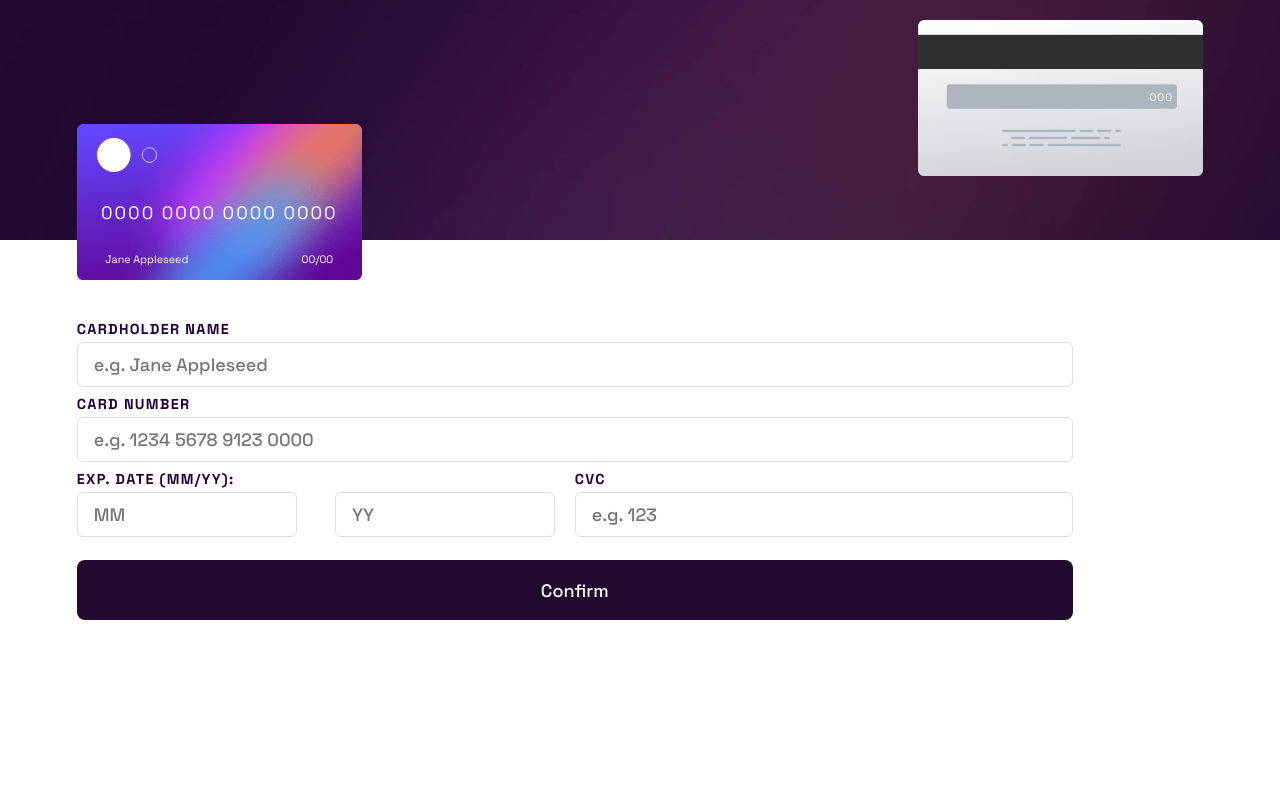
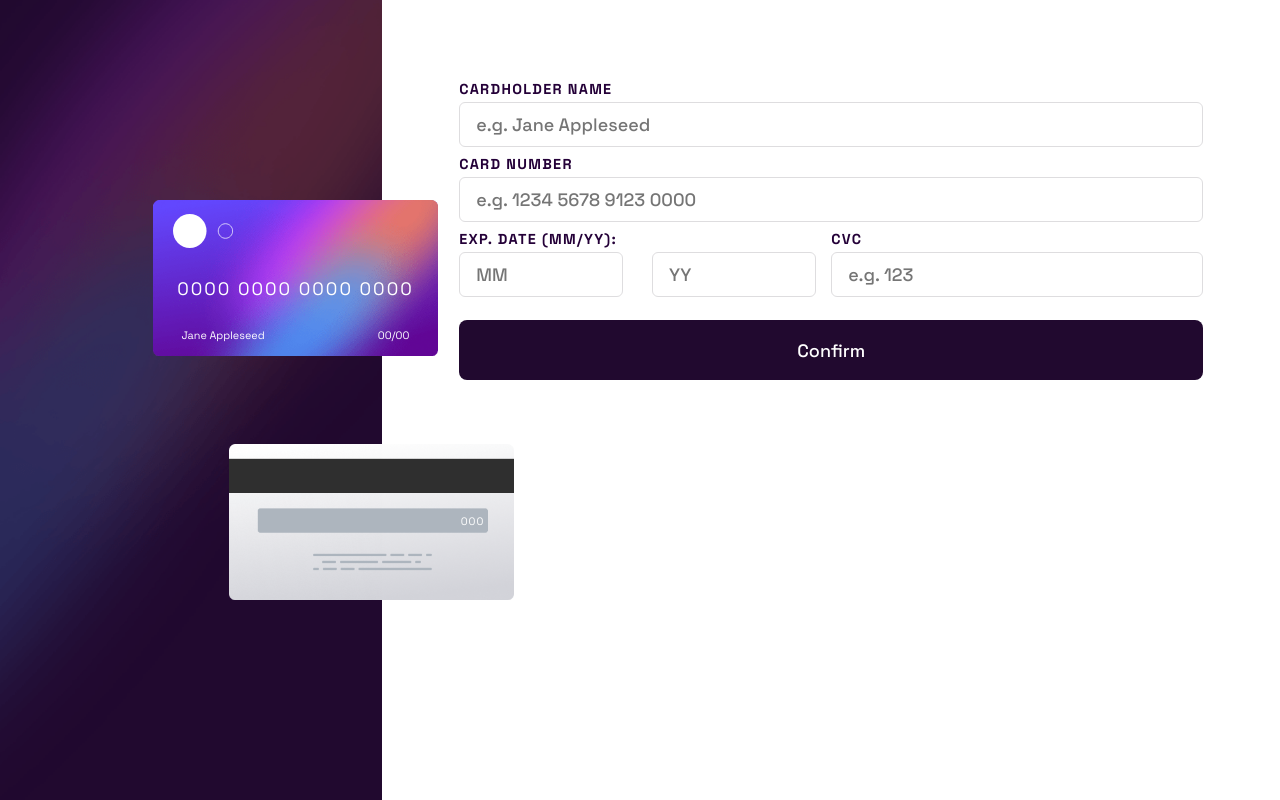
Before and after one commit to fadelun/interactive-card-details-from-main, a plain HTML site: page index.html in a window 1280 px wide. Drawn offline with Linux system fonts and the light colour scheme.

Commit message:
set css for desktop device

```diff
--- a/index.html
+++ b/index.html
@@ -2,7 +2,7 @@
 <html lang="en">
   <head>
     <meta charset="UTF-8" />
-    <meta name="viewport" content="width=device-width, initial-scale=1.0" />
+    <meta name="viewport" content="width=device-width, initial-scale=1" />
     <!-- displays site properly based on user's device -->
     <link rel="stylesheet" href="css/style.css" />
     <link
--- a/style.scss
+++ b/style.scss
@@ -187,10 +187,29 @@ html {
       }
     }
   }
-}
 
-@media only screen and (min-width: 1440px) {
-  main {
-    background-color: red;
+  @media only screen and (min-width: 1024px) {
+    body {
+      display: flex;
+
+      header {
+        width: 40%;
+        background: url(../images/bg-main-desktop.png);
+        background-size: cover;
+        height: 100vh;
+
+        .card_container {
+          .card_front {
+            top: 25%;
+            left: 40%;
+          }
+          .card_back {
+            top: auto;
+            bottom: 25%;
+            left: 60%;
+          }
+        }
+      }
+    }
   }
 }
```
Also changed, not shown: css/style.css, 1 other file.
